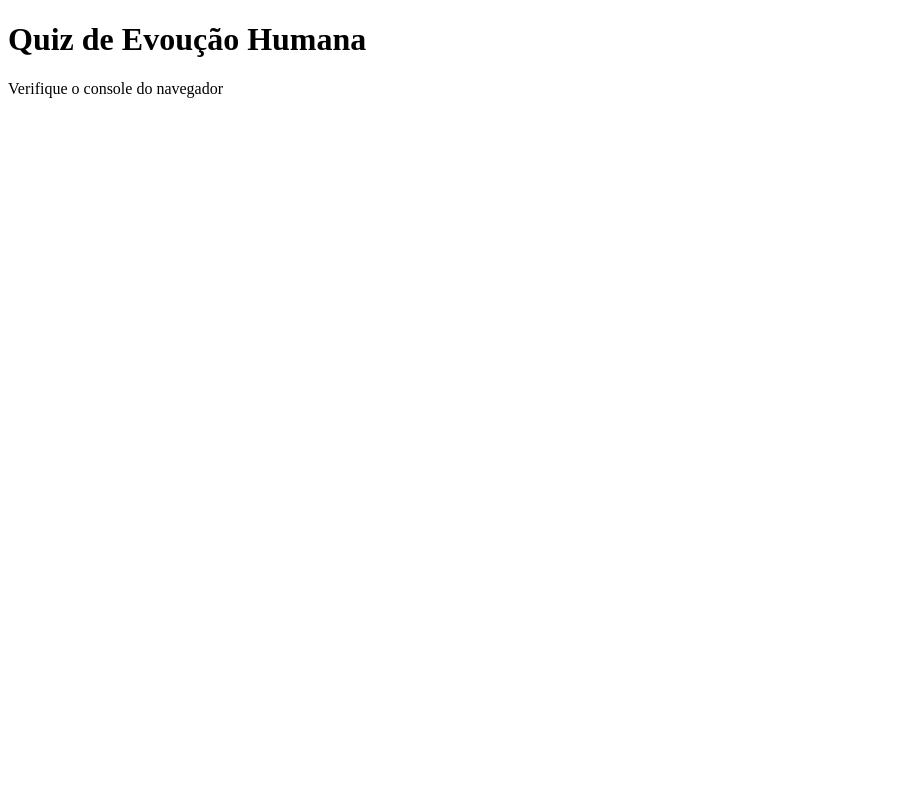
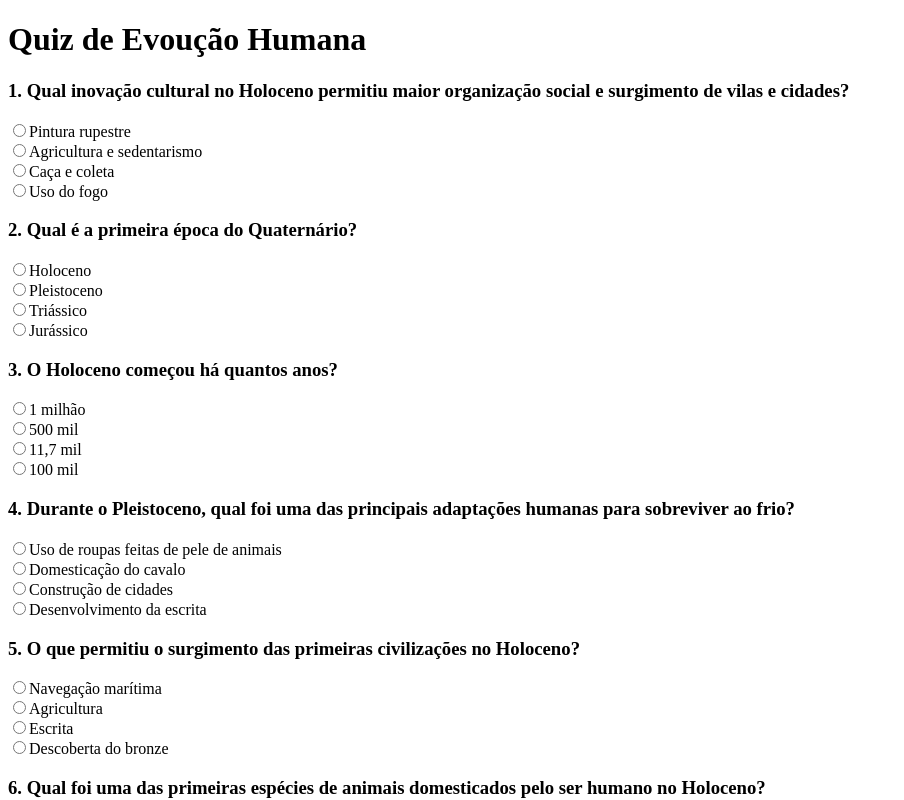
Before and after one commit to alejandrofonsecac/Bio-Questionario, a React (Vite) app: page / in a window 1280 px wide. Shown: the top 800 px of the page, without its empty margins (0-904 px from the left). Built offline with nearby package versions, Linux system fonts and the light colour scheme.

Commit message:
Random feito

```diff
--- a/src/_components/Random.jsx
+++ b/src/_components/Random.jsx
@@ -1,14 +1,42 @@
 import React from "react";
 
+function Random({ perguntas }) {
+  const perguntasEmbaralhadas = [...perguntas];
 
-function Random({perguntas}){
-  console.log(`Perguntas recebidas, ${perguntas}`);
-    console.log(`Quantidade de objetos: ${perguntas.length}`);
+  // Embaralhar
+  for (let i = perguntasEmbaralhadas.length - 1; i > 0; i--) {
+    const j = Math.floor(Math.random() * (i + 1));
+    [perguntasEmbaralhadas[i], perguntasEmbaralhadas[j]] =
+    [perguntasEmbaralhadas[j], perguntasEmbaralhadas[i]];
+  }
 
-    // Verifique no console do navegador se os dados aparecem
-    // Se aparecer, o array está sendo passado corretamente!
+  const perguntasSelecionadas = perguntasEmbaralhadas.slice(0, 10);
 
-    return <div>Verifique o console do navegador</div>;
+  return (
+    <div id="quiz">
+      {perguntasSelecionadas.map((pergunta, index) => (
+        <div key={pergunta.id} className="pergunta-card">
+          <h3>{index + 1}. {pergunta.pergunta}</h3> {/* Pergunta.pergunta é a pergunta dentro do array */}
+
+          <div className="opcoes">
+            {pergunta.opcoes.map((opcao, opcaoIndex) => (
+              <div key={opcaoIndex} className="opcao">
+                <input
+                  type="radio"
+                  id={`pergunta-${pergunta.id}-opcao-${opcaoIndex}`}
+                  name={`pergunta-${pergunta.id}`}
+                  value={opcao.texto}
+                />
+                <label htmlFor={`pergunta-${pergunta.id}-opcao-${opcaoIndex}`}>
+                  {opcao.texto}
+                </label>
+              </div>
+            ))}
+          </div>
+        </div>
+      ))}
+    </div>
+  );
 }
 
 export default Random;
```
